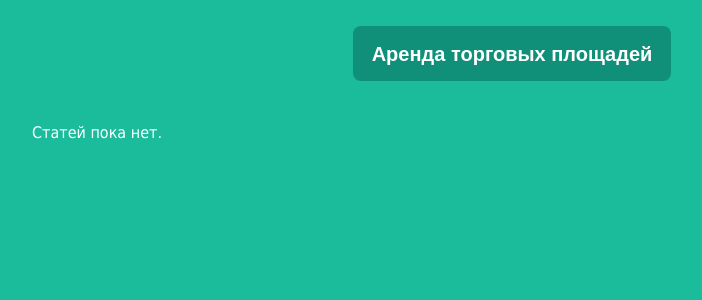
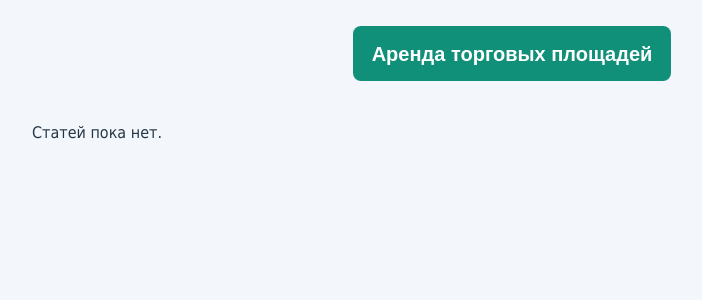
Before and after one commit to AltFlexe/PIS-Lab-4-V30, a Django app: page / in a window 1280 px wide. Shown: the top 300 px of the page, without its empty margins (128-830 px from the left). Run offline with Django 5.2, Linux system fonts and the light colour scheme; data that the repository does not hold is empty.

Commit message:
Simplify README and update page colors

```diff
--- a/src/articles/static/css/article.css
+++ b/src/articles/static/css/article.css
@@ -1,10 +1,10 @@
 body {
-    background: #1abc9c;
+    background: #f3f6fa;
     font-family: Tahoma, Arial, sans-serif;
-    color: #ffffff;
+    color: #243746;
     margin: 0;
 }
-a { color: #ffffff; }
+a { color: #245b80; }
 .content {
     width: 960px;
     max-width: calc(100% - 40px);
@@ -20,7 +20,7 @@ a { color: #ffffff; }
     margin-right: auto;
 }
 .post-title { margin: 0 0 12px; }
-.post-title a { color: #ffffff; }
+.post-title a { color: #245b80; }
 .one-post { margin-bottom: 42px; }
 .article-author { width: 50%; float: left; font-weight: bold; }
 .article-created-date { text-align: right; font-style: italic; }
```
Also changed, not shown: README.md.
